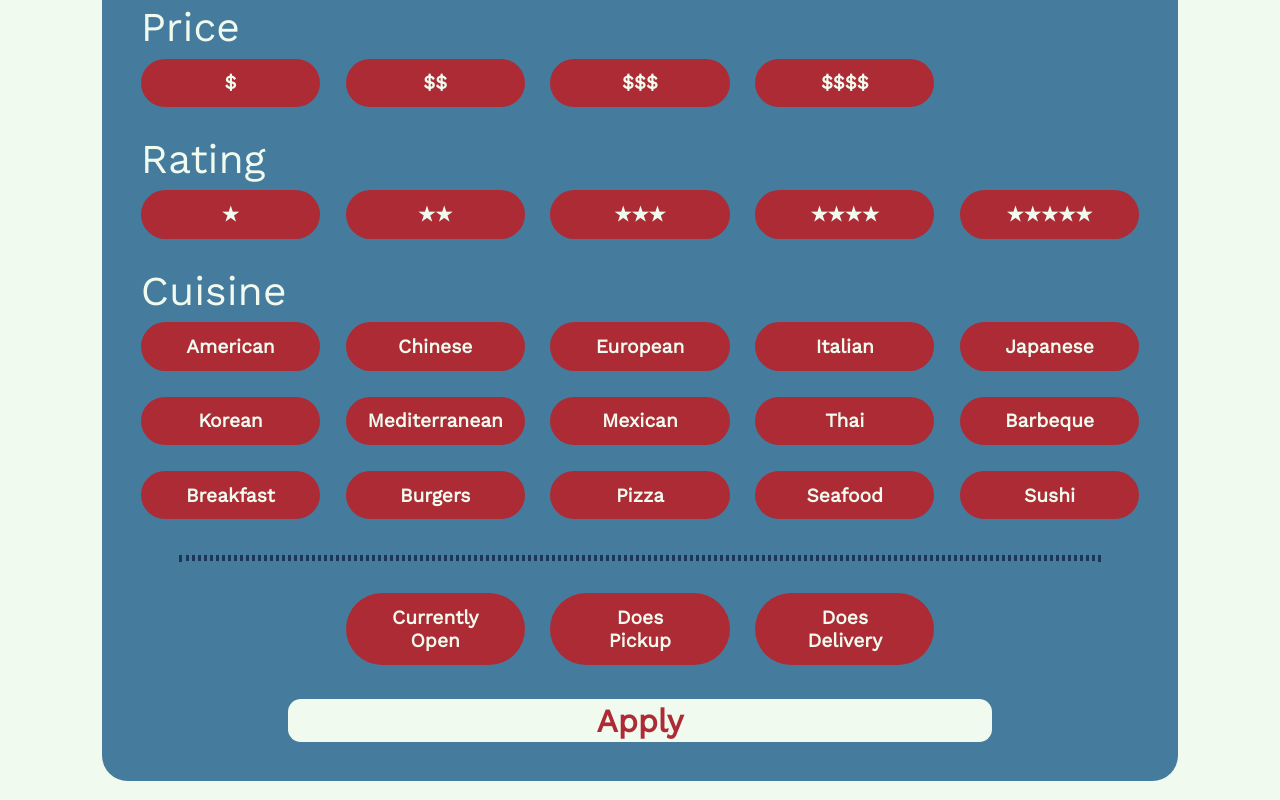
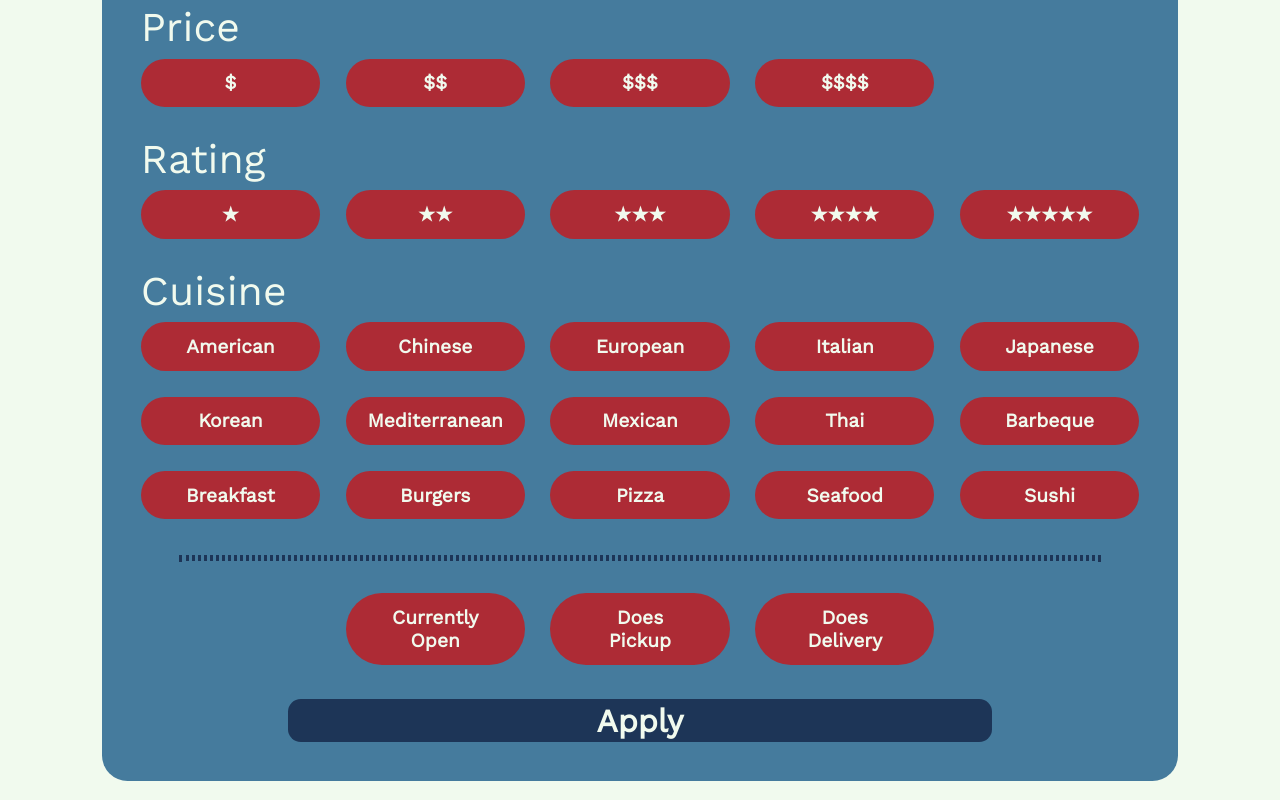
Before and after one commit to akayangel218/Project-Bite, a React (Create React App) app in the folder bite-frontend/: page /filter in a window 1280 px wide. In both pictures the pointer is over the element 640 px from the left and 1034 px from the top of the page. Shown: the part 314-1114 px from the top of the page. Built offline with nearby package versions, Linux system fonts and the light colour scheme; a web font is replaced by a local one.

Commit message:
Added hover effect to apply filters button

```diff
--- a/bite-frontend/src/Pages/filter.css
+++ b/bite-frontend/src/Pages/filter.css
@@ -219,3 +219,9 @@ p {
     font-weight: bolder;
     border-radius: 1vmax;
 }
+
+.apply-button:hover {
+    background-color: #1D3557;
+    color: #F1FAEE;
+    transition: all 0.2s ease-in-out;
+}
```
